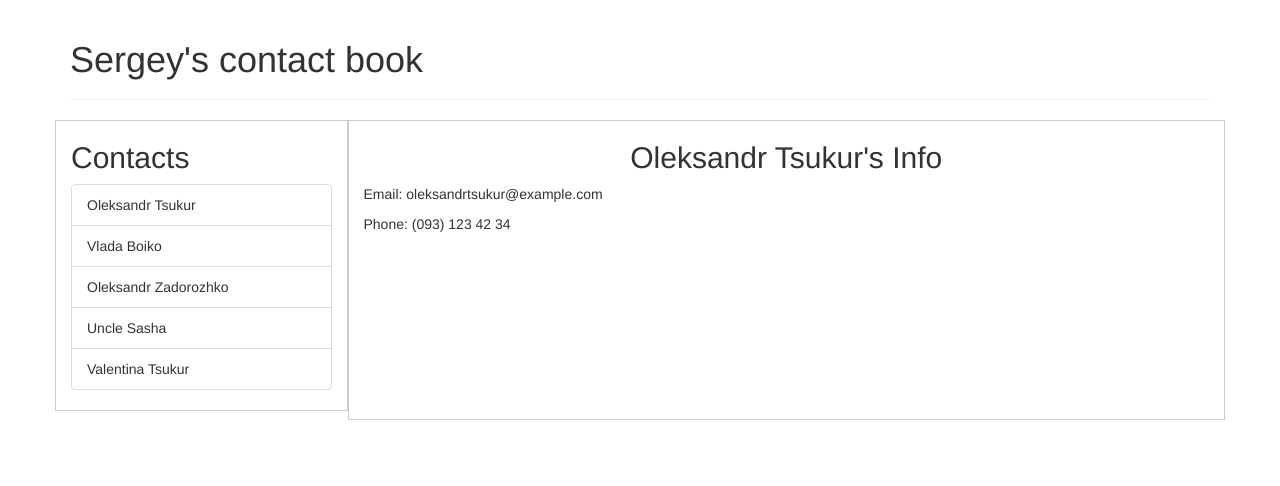
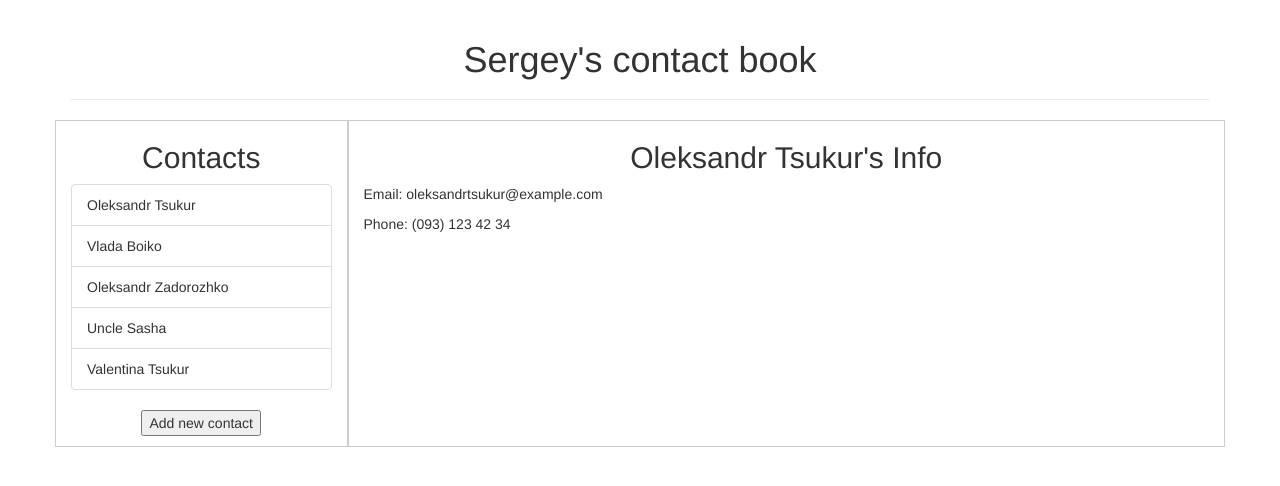
Before and after one commit to vlasenkosi/contact-book, a plain HTML site: page index.html in a window 1280 px wide. Drawn offline with nearby package versions, Linux system fonts and the light colour scheme.

Commit message:
button "add"

```diff
--- a/css/style.css
+++ b/css/style.css
@@ -3,8 +3,16 @@
 }
 #contact-details-block {
 	border: 1px solid #ccc;
-	min-height: 300px;
+	min-height: 327px;
 }
 .list-group-item:hover {
 	background-color: #ccc;
 }
+
+h2, h1 {
+	text-align: center;
+}
+
+.pcenter {
+	text-align: center;
+}
--- a/index.html
+++ b/index.html
@@ -38,6 +38,7 @@
                <li class="list-group-item">Uncle Sasha</li>
                <li class="list-group-item">Valentina Tsukur</li>
             </ul>
+            <p class="pcenter"><button onclick="">Add new contact</button></p>
          </div>
       </div>
    </div>
@@ -46,5 +47,4 @@
    <!-- Include all compiled plugins (below), or include individual files as needed -->
    <script src="js/bootstrap.min.js"></script>
 </body>
-
 </html>
```
